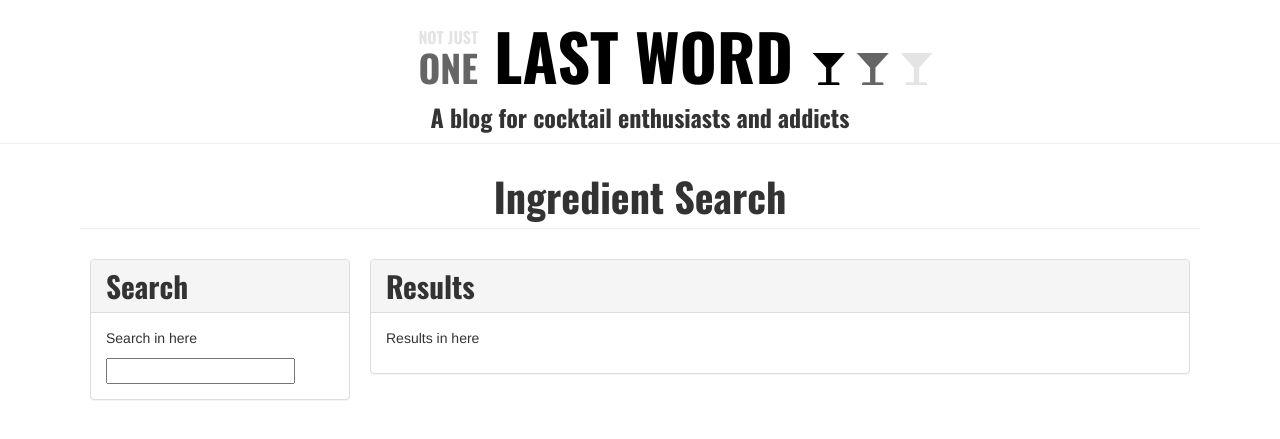
After one commit to NickTruesdale/website, a Django app: page /ingredient_search/ in a window 1280 px wide. The commit adds this page. Shown: the top 439 px of the page. Run offline with Django 3.2, Linux system fonts and the light colour scheme; some libraries are stand-ins or nearby versions.

Commit message:
Added skeleton for Ingredient Search

```diff
--- a/cocktails/templates/cocktails/home.html
+++ b/cocktails/templates/cocktails/home.html
@@ -29,6 +29,12 @@
             <span class="glyphicon glyphicon-th-list"></span>
           </a>
         </p>
+        <p>
+          Ingredient Search:
+          <a class="page-link" href="{% url 'ingredient-search' %}">
+            <span class="glyphicon glyphicon-search"></span>
+          </a>
+        </p>
       </div>
     </div>
   </div>
--- /dev/null
+++ b/cocktails/templates/cocktails/ingredient_search.html
@@ -0,0 +1,43 @@
+{% extends "cocktails/base_title.html" %}
+
+{% block content %}
+
+<div class="modal" id="modalForm" data-url=""></div>
+
+<div class="row">
+  <div class="page-title">
+    <h1>Ingredient Search</h1>
+    <hr>
+  </div>
+</div>
+
+<div class="row">
+  <div class="col-xs-5 col-md-3 border-right">
+    <div class="row">
+      <div class="panel panel-default">
+        <div class="panel-heading">
+          <h2 class="panel-title">Search</h2>
+        </div>
+        <div class="panel-body">
+          <p>Search in here</p>
+          <input type="text">
+        </div>
+      </div>
+    </div>
+  </div>
+
+  <div class="col-xs-7 col-md-9 border-right">
+    <div class="row">
+      <div class="panel panel-default">
+        <div class="panel-heading">
+          <h2 class="panel-title">Results</h2>
+        </div>
+        <div class="panel-body">
+          <p>Results in here</p>
+        </div>
+      </div>
+    </div>
+  </div>
+</div>
+
+{% endblock content %}
--- a/cocktails/urls.py
+++ b/cocktails/urls.py
@@ -4,6 +4,7 @@ from .views import Home
 from .views import IngredientDetail, IngredientEdit
 from .views import DistilleryEdit, DistilleryDetail
 from .views import ManufacturerEdit, ManufacturerDetail
+from .views import ingredient_search
 from .views import ingredient_cat, ingredient_class_edit, ingredient_category_edit, ingredient_subcategory_edit
 
 urlpatterns = [
@@ -11,6 +12,8 @@ urlpatterns = [
     url(r'^ingredient/new/$', IngredientEdit.as_view(), name='ingredient-create'),
     url(r'^ingredient/(?P<pk>\d+)/$', IngredientDetail.as_view(), name='ingredient-detail'),
     url(r'^ingredient/(?P<pk>\d+)/edit/$', IngredientEdit.as_view(), name='ingredient-update'),
+
+    url(r'^ingredient_search/$', ingredient_search, name='ingredient-search'),
 
     url(r'^distillery/new/$', DistilleryEdit.as_view(), name='distillery-create'),
     url(r'^distillery/(?P<pk>\d+)/$', DistilleryDetail.as_view(), name='distillery-detail'),
--- a/cocktails/views.py
+++ b/cocktails/views.py
@@ -122,6 +122,11 @@ class Home(TemplateView):
 # ----------
 # Ingredient
 # ----------
+class IngredientSearch(TemplateView):
+    ''' Search window for ingredients '''
+    template_name = 'cocktails/ingredient_search.html'
+
+
 class IngredientDetail(DetailView):
     model = Ingredient
 
@@ -212,3 +217,5 @@ ingredient_cat = IngredientCategorization.as_view()
 ingredient_class_edit = IngredientClassEdit.as_view()
 ingredient_category_edit = IngredientCategoryEdit.as_view()
 ingredient_subcategory_edit = IngredientSubcategoryEdit.as_view()
+
+ingredient_search = IngredientSearch.as_view()
```
Also changed, not shown: website/settings.py (line endings or trailing spaces). Lines whose indentation alone changed are shown as unchanged.
